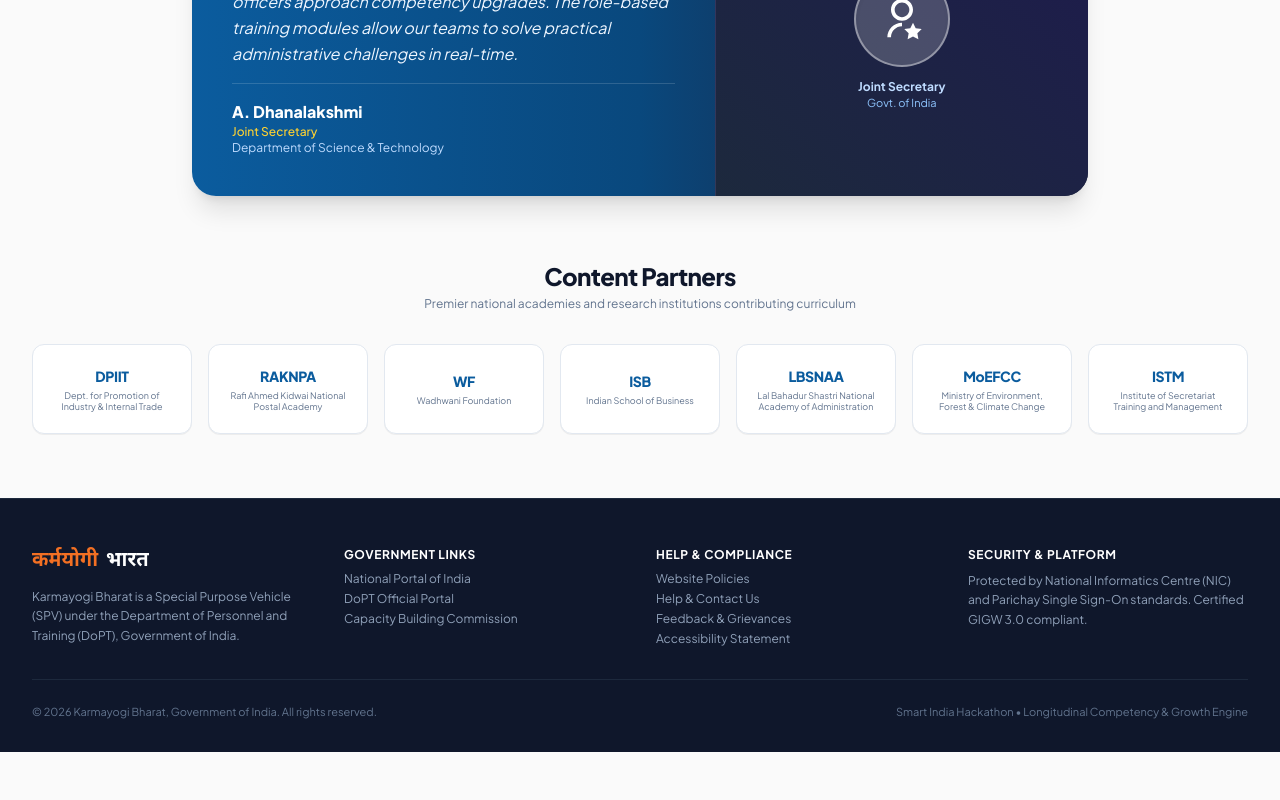
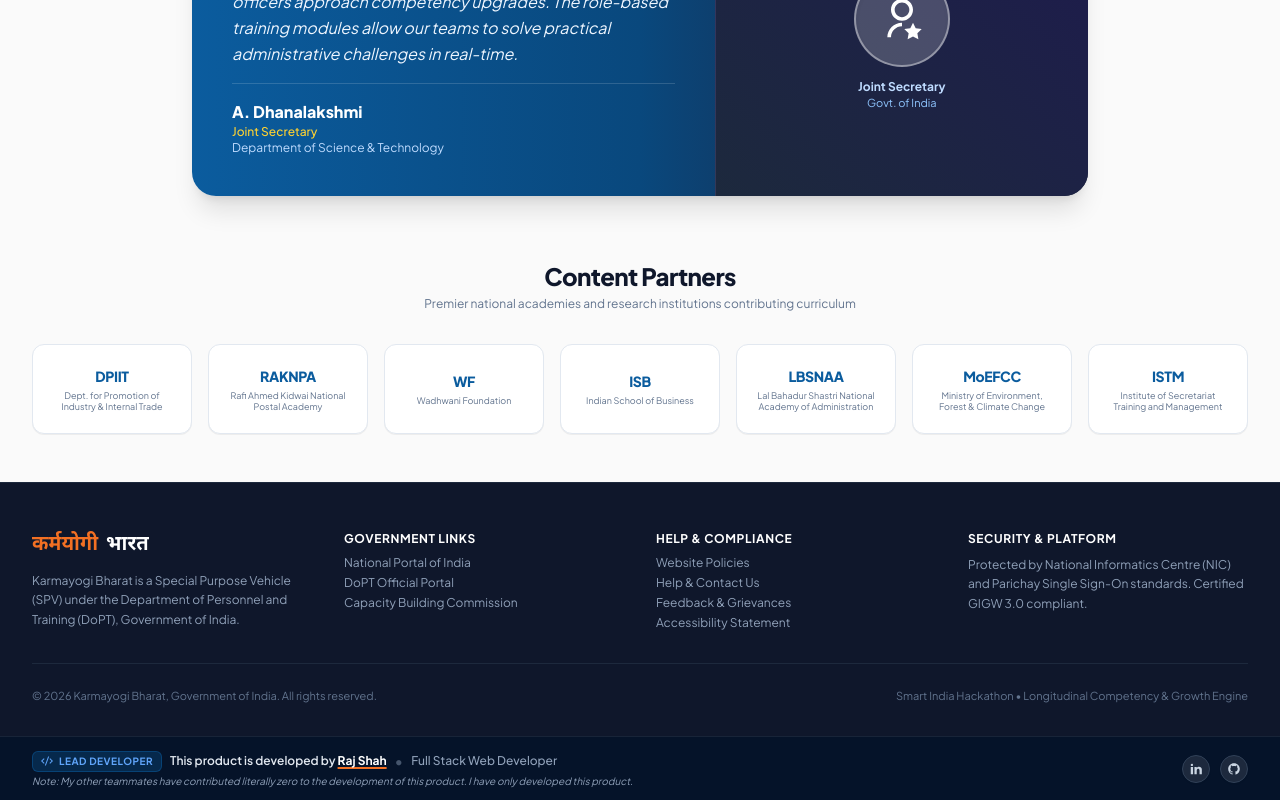
Before and after one commit to rajshahdev966/SIH-Prototype-V2.0, a React (Vite) app in the folder frontend/: page / in a window 1280 px wide. Shown: the part 4782-5582 px from the top of the page. Built offline with nearby package versions, Linux system fonts and the light colour scheme; no server answers.

Commit message:
feat(footer): add developer attribution footer for Raj Shah across all pages

```diff
--- a/frontend/src/App.jsx
+++ b/frontend/src/App.jsx
@@ -4,6 +4,8 @@
 import { coursesApi, caseStudiesApi } from './api';
 import {
   Navbar,
+  Footer,
+  DeveloperFooter,
   HeroSection,
   MetricStatsBar,
   NationalGovernanceGrid,
@@ -43,6 +45,8 @@
       <main className="flex-1 w-full">
         <Outlet />
       </main>
+      <Footer />
+      <DeveloperFooter />
     </div>
   );
 }
@@ -421,6 +425,7 @@
   const initialEmail = location.state?.email || '';
 
   return (
+    <div className="min-h-screen flex flex-col justify-between">
       <LoginView
         intendedNotice={notice}
         initialEmail={initialEmail}
@@ -431,6 +436,8 @@
         onSwitchToRegister={(typedEmail) => navigate('/register', { state: { ...location.state, email: typedEmail || initialEmail } })}
         onGoHome={() => navigate('/')}
       />
+      <DeveloperFooter />
+    </div>
   );
 }
 
@@ -449,6 +456,7 @@
   const initialEmail = location.state?.email || '';
 
   return (
+    <div className="min-h-screen flex flex-col justify-between">
       <RegisterView
         initialEmail={initialEmail}
         onSuccess={(user) => {
@@ -458,6 +466,8 @@
         onSwitchToLogin={(typedEmail) => navigate('/login', { state: { ...location.state, email: typedEmail || initialEmail } })}
         onGoHome={() => navigate('/')}
       />
+      <DeveloperFooter />
+    </div>
   );
 }
 
@@ -470,22 +480,28 @@
   // If not authenticated as admin, show Admin Login (without learner Navbar)
   if (!adminToken) {
     return (
+      <div className="min-h-screen flex flex-col justify-between">
         <AdminLogin
           onLoginSuccess={onLoginSuccess}
           onGoHome={() => navigate('/')}
         />
+        <DeveloperFooter />
+      </div>
     );
   }
 
   // If authenticated as admin, show Admin Portal (without learner Navbar)
   return (
-    <div className="min-h-screen bg-slate-50 text-slate-900 font-sans p-4 sm:p-6 lg:p-8">
+    <div className="min-h-screen bg-slate-50 text-slate-900 font-sans flex flex-col justify-between">
+      <div className="p-4 sm:p-6 lg:p-8 flex-1">
         <AdminPortal
           adminUser={adminUser}
           adminToken={adminToken}
           onLogout={onLogout}
           onCoursesChange={onCoursesChange}
         />
+      </div>
+      <DeveloperFooter />
     </div>
   );
 }
--- /dev/null
+++ b/frontend/src/components/common/DeveloperFooter.jsx
@@ -0,0 +1,60 @@
+import React from 'react';
+import { RiLinkedinFill, RiGithubFill, RiCodeSSlashLine } from '@remixicon/react';
+
+const DeveloperFooter = () => {
+  return (
+    <footer className="w-full bg-[#051329] text-slate-400 py-3 px-4 sm:px-8 border-t border-slate-800/80 font-sans select-none z-40">
+      <div className="max-w-[1440px] mx-auto flex flex-col sm:flex-row items-center justify-between gap-3 text-center sm:text-left">
+
+        {/* Creator Identity & Attribution */}
+        <div className="space-y-0.5">
+          <div className="flex items-center justify-center sm:justify-start gap-2 flex-wrap">
+            <span className="inline-flex items-center gap-1.5 px-2 py-0.5 rounded-md bg-[#0B5C9E]/30 border border-[#0B5C9E]/50 text-[#60A5FA] text-[10px] font-bold uppercase tracking-wider">
+              <RiCodeSSlashLine size={12} />
+              Lead Developer
+            </span>
+            <span className="text-xs font-semibold text-slate-200">
+              This product is developed by <strong className="text-white font-bold underline decoration-[#F37023] decoration-2 underline-offset-2">Raj Shah</strong>
+            </span>
+            <span className="text-slate-600 hidden sm:inline">•</span>
+            <span className="text-xs text-slate-400 font-medium">
+              Full Stack Web Developer
+            </span>
+          </div>
+
+          {/* Contribution Notice */}
+          <p className="text-[10px] text-slate-400 font-normal leading-tight italic">
+            Note: My other teammates have contributed literally zero to the development of this product. I have only developed this product.
+          </p>
+        </div>
+
+        {/* Social Profile Links */}
+        <div className="flex items-center gap-2.5 shrink-0">
+          <a
+            href="https://www.linkedin.com/in/"
+            target="_blank"
+            rel="noopener noreferrer"
+            title="Raj Shah on LinkedIn (Click to view profile)"
+            aria-label="Raj Shah LinkedIn Profile"
+            className="w-7 h-7 rounded-full bg-slate-800 hover:bg-[#0A66C2] text-slate-300 hover:text-white flex items-center justify-center transition-all duration-200 shadow-xs hover:scale-105 border border-slate-700"
+          >
+            <RiLinkedinFill size={14} />
+          </a>
+          <a
+            href="https://github.com/rajshahdev966"
+            target="_blank"
+            rel="noopener noreferrer"
+            title="Raj Shah on GitHub (Click to view profile)"
+            aria-label="Raj Shah GitHub Profile"
+            className="w-7 h-7 rounded-full bg-slate-800 hover:bg-slate-700 text-slate-300 hover:text-white flex items-center justify-center transition-all duration-200 shadow-xs hover:scale-105 border border-slate-700"
+          >
+            <RiGithubFill size={14} />
+          </a>
+        </div>
+
+      </div>
+    </footer>
+  );
+};
+
+export default DeveloperFooter;
--- /dev/null
+++ b/frontend/src/components/common/Footer.jsx
@@ -0,0 +1,54 @@
+import React from 'react';
+
+const Footer = () => {
+  return (
+    <footer className="bg-slate-900 text-slate-300 pt-12 pb-8 border-t border-slate-800">
+      <div className="max-w-[1440px] mx-auto px-4 sm:px-6 lg:px-8 space-y-8">
+        <div className="grid grid-cols-1 md:grid-cols-4 gap-8 text-xs">
+          <div className="space-y-3">
+            <div className="flex items-center gap-2">
+              <span className="text-xl font-bold text-[#F37023] font-hindi">कर्मयोगी</span>
+              <span className="text-xl font-bold text-white font-hindi">भारत</span>
+            </div>
+            <p className="text-slate-400 leading-relaxed">
+              Karmayogi Bharat is a Special Purpose Vehicle (SPV) under the Department of Personnel and Training (DoPT), Government of India.
+            </p>
+          </div>
+
+          <div className="space-y-2">
+            <h5 className="font-bold text-white uppercase tracking-wider text-xs">Government Links</h5>
+            <ul className="space-y-1 text-slate-400">
+              <li><a href="https://india.gov.in" target="_blank" rel="noreferrer" className="hover:text-white">National Portal of India</a></li>
+              <li><a href="https://dopt.gov.in" target="_blank" rel="noreferrer" className="hover:text-white">DoPT Official Portal</a></li>
+              <li><a href="https://cbc.gov.in" target="_blank" rel="noreferrer" className="hover:text-white">Capacity Building Commission</a></li>
+            </ul>
+          </div>
+
+          <div className="space-y-2">
+            <h5 className="font-bold text-white uppercase tracking-wider text-xs">Help & Compliance</h5>
+            <ul className="space-y-1 text-slate-400">
+              <li><span className="hover:text-white cursor-pointer">Website Policies</span></li>
+              <li><span className="hover:text-white cursor-pointer">Help & Contact Us</span></li>
+              <li><span className="hover:text-white cursor-pointer">Feedback & Grievances</span></li>
+              <li><span className="hover:text-white cursor-pointer">Accessibility Statement</span></li>
+            </ul>
+          </div>
+
+          <div className="space-y-2">
+            <h5 className="font-bold text-white uppercase tracking-wider text-xs">Security & Platform</h5>
+            <p className="text-slate-400 leading-relaxed">
+              Protected by National Informatics Centre (NIC) and Parichay Single Sign-On standards. Certified GIGW 3.0 compliant.
+            </p>
+          </div>
+        </div>
+
+        <div className="pt-6 border-t border-slate-800 flex flex-col sm:flex-row items-center justify-between text-[11px] text-slate-500 gap-4">
+          <span>© {new Date().getFullYear()} Karmayogi Bharat, Government of India. All rights reserved.</span>
+          <span>Smart India Hackathon • Longitudinal Competency & Growth Engine</span>
+        </div>
+      </div>
+    </footer>
+  );
+};
+
+export default Footer;
--- a/frontend/src/components/index.js
+++ b/frontend/src/components/index.js
@@ -1,5 +1,7 @@
 // Common Reusable UI
 export { default as Navbar } from './common/Navbar';
+export { default as Footer } from './common/Footer';
+export { default as DeveloperFooter } from './common/DeveloperFooter';
 export { default as LoadingState } from './common/LoadingState';
 
 // Landing Page Components (first_page.png)
--- a/frontend/src/components/landing/LandingExtras.jsx
+++ b/frontend/src/components/landing/LandingExtras.jsx
@@ -391,56 +391,6 @@
         </div>
       </section>
 
-      {/* =========================================================================
-          7. GIGW OFFICIAL FOOTER
-         ========================================================================= */}
-      <footer className="bg-slate-900 text-slate-300 pt-12 pb-8 border-t border-slate-800">
-        <div className="max-w-[1440px] mx-auto px-4 sm:px-6 lg:px-8 space-y-8">
-          <div className="grid grid-cols-1 md:grid-cols-4 gap-8 text-xs">
-            <div className="space-y-3">
-              <div className="flex items-center gap-2">
-                <span className="text-xl font-bold text-[#F37023] font-hindi">कर्मयोगी</span>
-                <span className="text-xl font-bold text-white font-hindi">भारत</span>
-              </div>
-              <p className="text-slate-400 leading-relaxed">
-                Karmayogi Bharat is a Special Purpose Vehicle (SPV) under the Department of Personnel and Training (DoPT), Government of India.
-              </p>
-            </div>
-
-            <div className="space-y-2">
-              <h5 className="font-bold text-white uppercase tracking-wider text-xs">Government Links</h5>
-              <ul className="space-y-1 text-slate-400">
-                <li><a href="https://india.gov.in" target="_blank" rel="noreferrer" className="hover:text-white">National Portal of India</a></li>
-                <li><a href="https://dopt.gov.in" target="_blank" rel="noreferrer" className="hover:text-white">DoPT Official Portal</a></li>
-                <li><a href="https://cbc.gov.in" target="_blank" rel="noreferrer" className="hover:text-white">Capacity Building Commission</a></li>
-              </ul>
-            </div>
-
-            <div className="space-y-2">
-              <h5 className="font-bold text-white uppercase tracking-wider text-xs">Help & Compliance</h5>
-              <ul className="space-y-1 text-slate-400">
-                <li><span className="hover:text-white cursor-pointer">Website Policies</span></li>
-                <li><span className="hover:text-white cursor-pointer">Help & Contact Us</span></li>
-                <li><span className="hover:text-white cursor-pointer">Feedback & Grievances</span></li>
-                <li><span className="hover:text-white cursor-pointer">Accessibility Statement</span></li>
-              </ul>
-            </div>
-
-            <div className="space-y-2">
-              <h5 className="font-bold text-white uppercase tracking-wider text-xs">Security & Platform</h5>
-              <p className="text-slate-400 leading-relaxed">
-                Protected by National Informatics Centre (NIC) and Parichay Single Sign-On standards. Certified GIGW 3.0 compliant.
-              </p>
-            </div>
-          </div>
-
-          <div className="pt-6 border-t border-slate-800 flex flex-col sm:flex-row items-center justify-between text-[11px] text-slate-500 gap-4">
-            <span>© {new Date().getFullYear()} Karmayogi Bharat, Government of India. All rights reserved.</span>
-            <span>Smart India Hackathon • Longitudinal Competency & Growth Engine</span>
-          </div>
-        </div>
-      </footer>
-
     </div>
   );
 };
```
Lines whose indentation alone changed are shown as unchanged.
